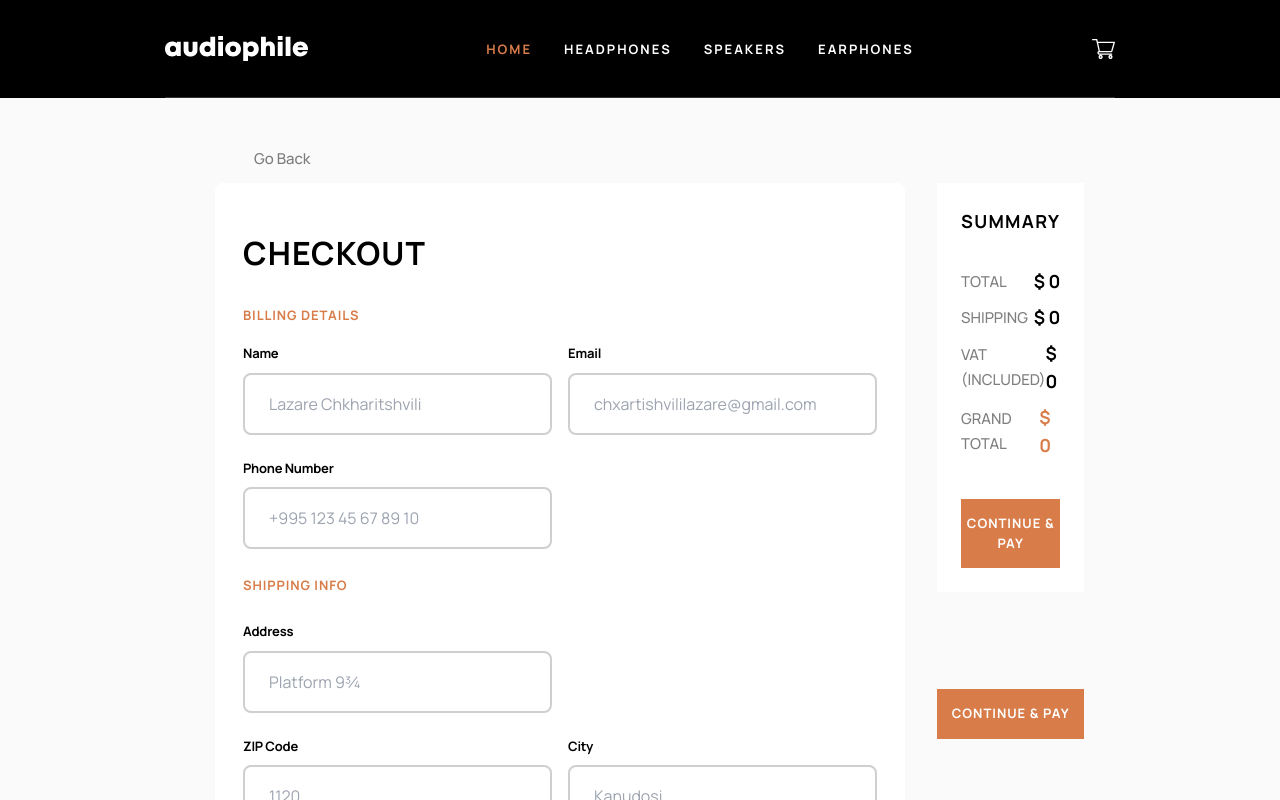
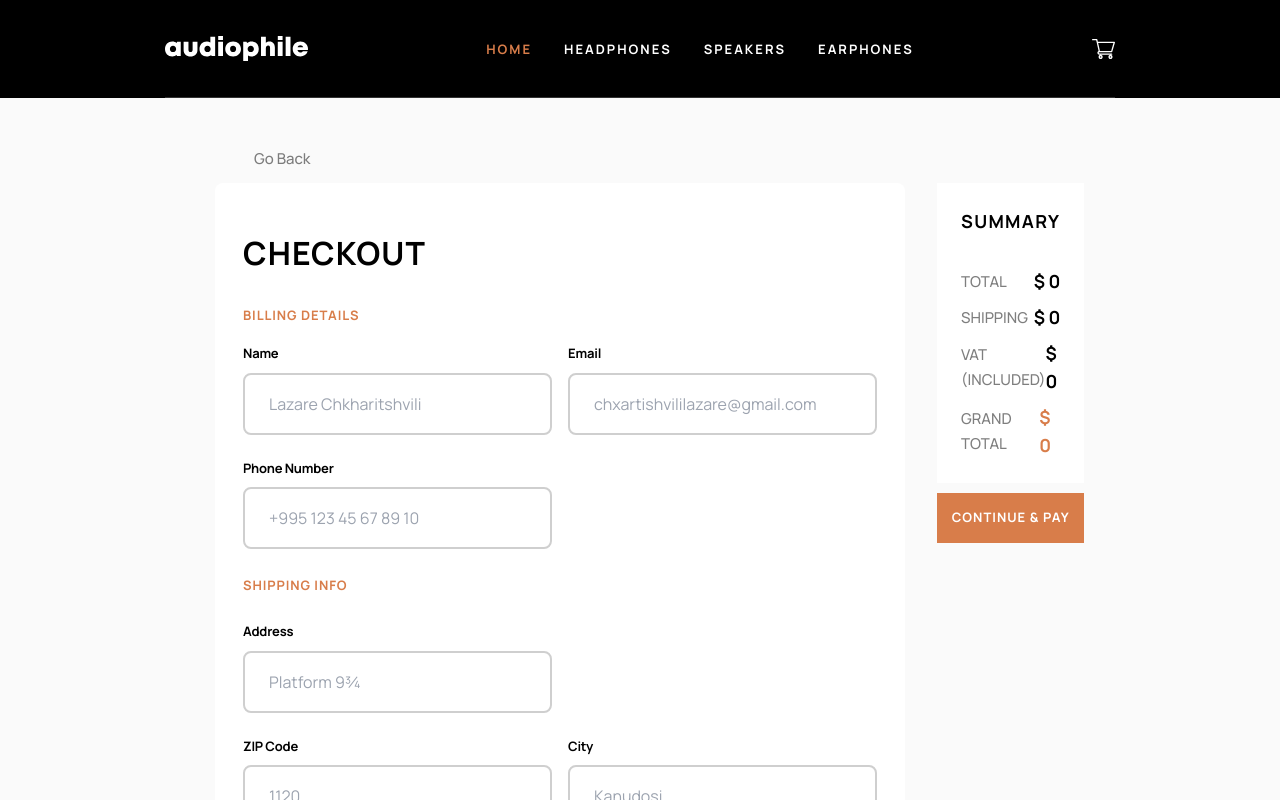
Before and after one commit to Lazzzare/audiophile-ecommerce-website, a React (Vite) app: page /checkout in a window 1280 px wide. Built offline with nearby package versions, Linux system fonts and the light colour scheme.

Commit message:
Update Summary.tsx

```diff
--- a/src/components/Checkout/Summary.tsx
+++ b/src/components/Checkout/Summary.tsx
@@ -60,7 +60,7 @@ const Summary = ({
     vat * YX1Amount;
 
   return (
-    <div className="mt-8 mb-[97px] lg:mt-[85px] bg-white p-6">
+    <div className="mt-8 mb-[10px] lg:mt-[85px] bg-white p-6">
       <h1 className="text-black text-lg font-bold tracking-[1.3px] uppercase">
         summary
       </h1>
@@ -201,9 +201,6 @@ const Summary = ({
               $ {totalCost + shipping + vat}
             </span>
           </div>
-          <button className="mt-8 text-white text-[13px] font-bold tracking-[1px] uppercase w-full bg-orange py-[15px]">
-            CONTINUE & PAY
-          </button>
         </div>
       </>
     </div>
```
